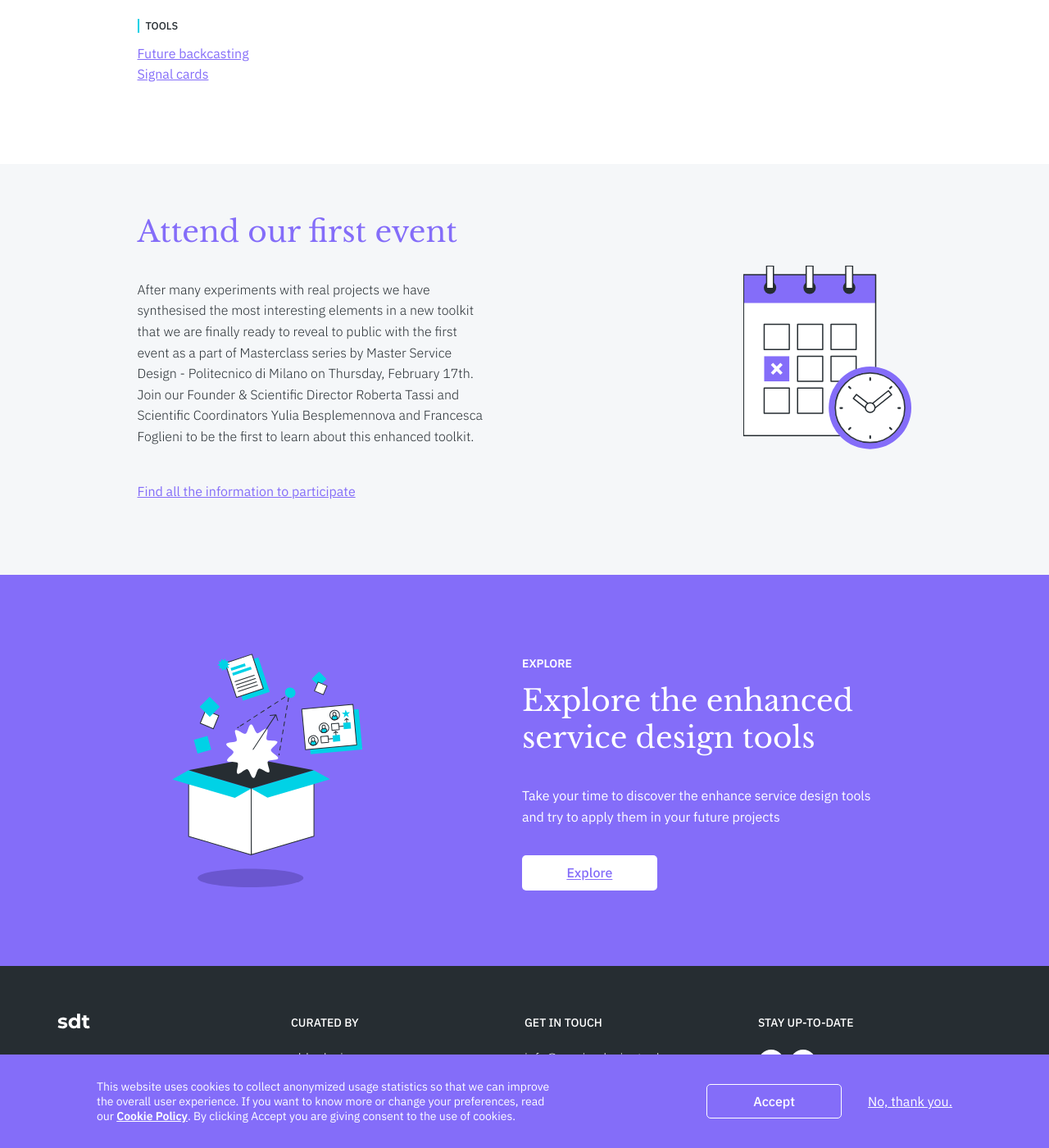
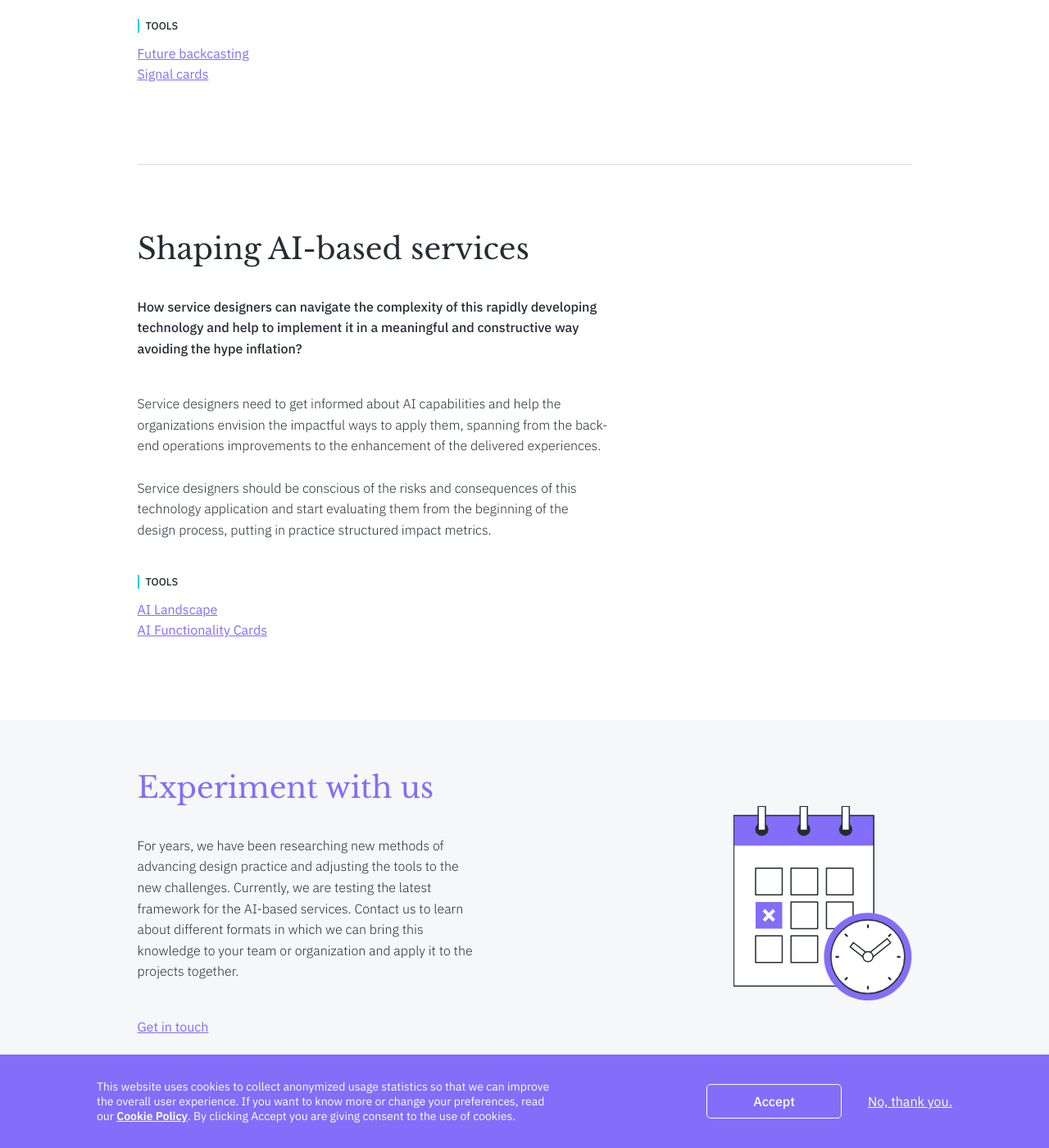
Before and after one commit to service-design-tools/sdt-website, a Jekyll site: the page built from enhanced-tools.html, in a window 1280 px wide and 1400 px high, scrolled down 4431 px. Shown: the whole window at 82% size. Built offline with Jekyll 4.4.1, drawn with Linux system fonts in a browser that asks for light colours.

Commit message:
Update enhanced tools “enhanced-page”

```diff
--- a/_data/enhanced-page.yml
+++ b/_data/enhanced-page.yml
@@ -110,15 +110,29 @@ sections:
     tools:
       - Future backcasting
       - Signal cards
+  - title: Shaping AI-based services
+    question: "How service designers can navigate the complexity of this rapidly
+      developing technology and help to implement it in a meaningful and
+      constructive way avoiding the hype inflation? "
+    content: >-
+      Service designers need to get informed about AI capabilities and help the
+      organizations envision the impactful ways to apply them, spanning from the
+      back-end operations improvements to the enhancement of the delivered
+      experiences.\
+
+      \
+
+      Service designers should be conscious of the risks and consequences of this technology application and start evaluating them from the beginning of the design process, putting in practice structured impact metrics.
+    tools:
+      - AI Landscape
+      - AI Functionality Cards
 masterclass:
-  title: Attend our first event
-  description: After many experiments with real projects we have synthesised the
-    most interesting elements in a new toolkit that we are finally ready to
-    reveal to public with the first event as a part of Masterclass series by
-    Master Service Design - Politecnico di Milano on Thursday, February 17th.
-    Join our Founder & Scientific Director Roberta Tassi and Scientific
-    Coordinators Yulia Besplemennova and Francesca Foglieni to be the first to
-    learn about this enhanced toolkit.
+  title: Experiment with us
+  description: "For years, we have been researching new methods of advancing
+    design practice and adjusting the tools to the new challenges. Currently, we
+    are testing the latest framework for the AI-based services. Contact us to
+    learn about different formats in which we can bring this knowledge to your
+    team or organization and apply it to the projects together. "
   link:
-    label: Find all the information to participate
-    url: https://www.servicedesignmaster.com/service-design-masterclasses-2/
+    label: Get in touch
+    url: https://www.oblo.design/getintouch
```
